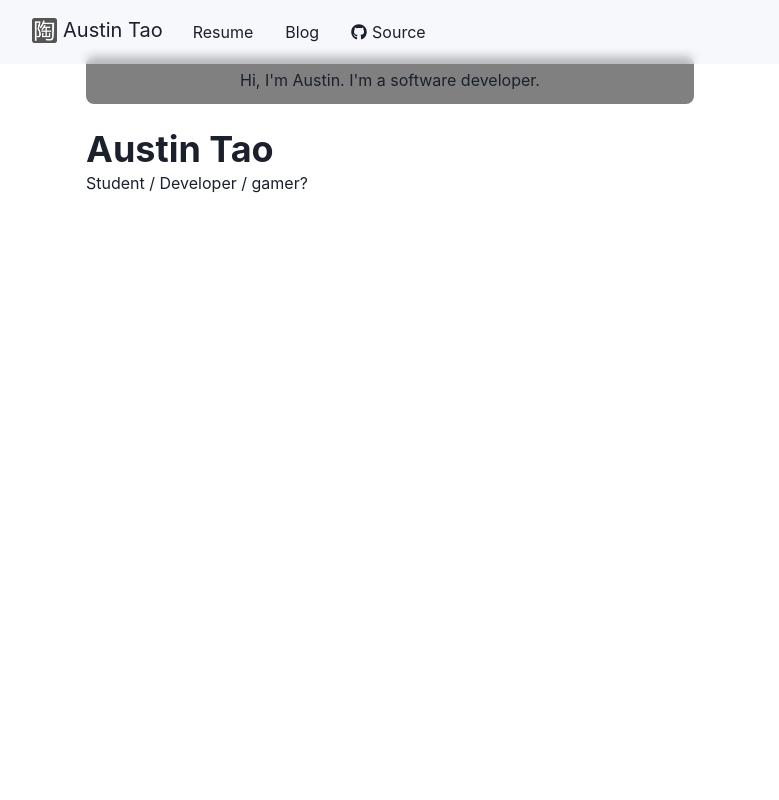
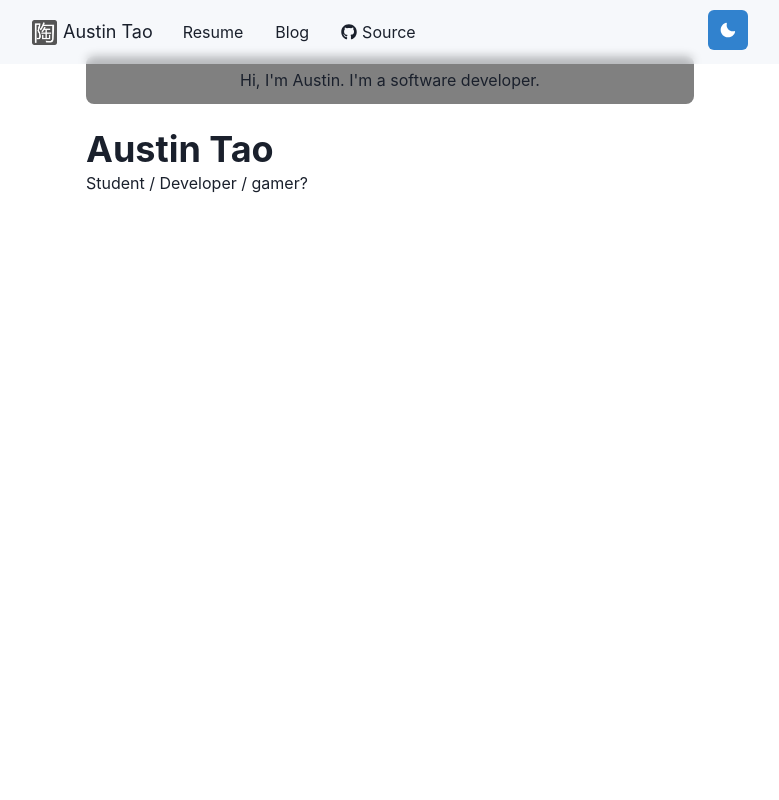
Before and after one commit to taoaustin/taoaustin-webpage, a Next.js app: page / in a window 1280 px wide. Shown: the top 800 px of the page, without its empty margins (250-1029 px from the left). Built offline with nearby package versions, Linux system fonts and the light colour scheme.

Commit message:
toggle light/dark theme button

```diff
--- a/components/logo.js
+++ b/components/logo.js
@@ -4,10 +4,9 @@ import styled from "@emotion/styled";
 
 const LogoBox = styled.span`
   font-weight: bold;
-  font-size: 20px;
+  font-size: 18px;
   display: inline-flex;
   align-items: center;
-  height: 30px;
   line-height: 20px;
   padding: 10px;
   margin-right: 20px;
--- a/components/navbar.js
+++ b/components/navbar.js
@@ -12,8 +12,9 @@ import {
   MenuButton,
   IconButton,
   useColorModeValue,
+  useColorMode,
 } from "@chakra-ui/react";
-import { HamburgerIcon } from "@chakra-ui/icons";
+import { HamburgerIcon, MoonIcon, SunIcon } from "@chakra-ui/icons";
 import { FaGithub } from "react-icons/fa";
 
 const Navlink = ({ navhref, children }) => {
@@ -27,6 +28,7 @@ const Navlink = ({ navhref, children }) => {
 };
 
 const Navbar = () => {
+  const { colorMode, toggleColorMode } = useColorMode();
   return (
     <>
       {/* backdropFilter/Blur don't work in firefox, https://chakra-ui.com/docs/styled-system/features/style-props#filter */}
@@ -45,7 +47,7 @@ const Navbar = () => {
           <Container maxW="container.md" display="flex" flexDirection="row">
             <Logo />
 
-            <HStack spacing={8} display={{ base: "none", md: "flex" }}>
+            <HStack spacing={8} display={{ base: "none", md: "inline-flex" }}>
               <Navlink navhref="/resume">Resume</Navlink>
               <Navlink navhref="/nice">Blog</Navlink>
               <Navlink navhref="https://github.com/buttonmashing/taoaustin-webpage">
@@ -57,17 +59,25 @@ const Navbar = () => {
             {/* displays the hamburger menu when viewport is small enough */}
             <Flex flex={1}>
               <Box
-                display={{ base: "inline-block", md: "none" }}
-                mr={0}
+                display="flex"
+                mr="10px"
                 ml="auto"
+                gap="5px"
               >
+                <IconButton
+                  aria-label="Theme toggle"
+                  onClick={toggleColorMode}
+                  colorScheme={useColorModeValue('blue', 'yellow')}
+                  icon={useColorModeValue(<MoonIcon />, <SunIcon />)}
+                >
+                </IconButton>
                 <Menu isLazy>
                   <MenuButton
                     as={IconButton}
                     icon={<HamburgerIcon />}
                     aria-label="Options"
                     variant="outline"
-                    mr={1.5}
+                    display={{ base: "inline-flex", md: "none" }}
                   />
                   <MenuList>
                     <Navlink navhref="/resume">
```
